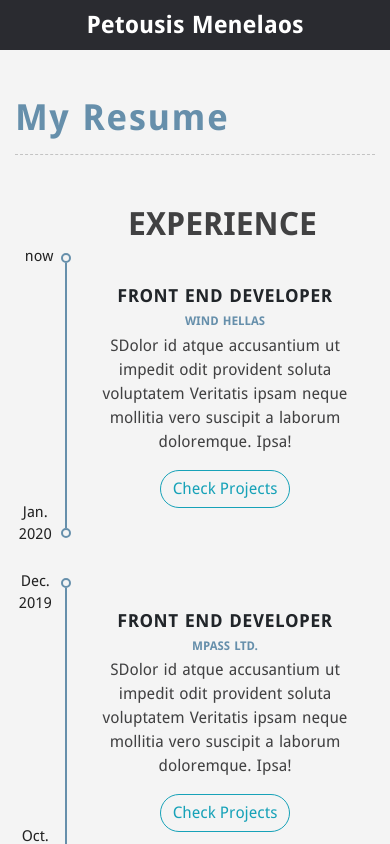
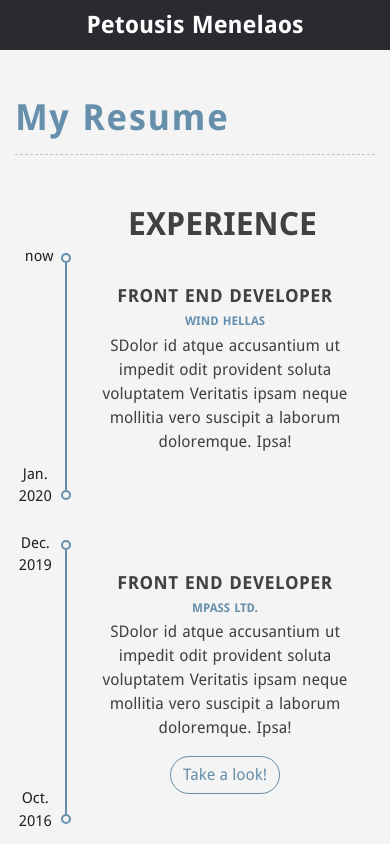
Before and after one commit to Harry80428/my_poirtfolio_new, a Nuxt app: page /resume in a window 390 px wide. Shown: the top 844 px of the page. Built offline with nearby package versions, Linux system fonts and the light colour scheme.

Commit message:
project Projection work

```diff
--- a/assets/styles/main.scss
+++ b/assets/styles/main.scss
@@ -22,6 +22,43 @@ p {
     color: $font-color;
 }
 
+ul {
+    padding: 0;
+    margin: 0;
+    list-style-type: none;
+}
+
+.title-underline {
+    font-family: "Droid Sans Bold";
+    font-size: 16px;
+    font-weight: 700;
+    letter-spacing: .5px;
+    border-bottom: 2px solid $main-color;
+    position: relative;
+    display: inline-block;
+    margin-right: 15px;
+    padding-bottom: 2px;
+    color: $font-color;
+    &:after {
+        content: ':';
+        position: absolute;
+        right: -10px;
+    }
+}
+
+.btn-outline-info {
+    color: $main-color;
+    border-color: $main-color;
+    &:hover {
+      color: #fff;
+      background-color: $main-color;
+      border-color: $main-color;
+    }
+    &:focus {
+        box-shadow: 0 0 0 0.2rem $main-color;
+    }
+}
+
 @font-face {
     font-family: "Droid Sans";
     src: url('~assets/fonts/droid-sans/DroidSans.eot'); /* IE9 Compat Modes */
--- a/components/AccordionItems.vue
+++ b/components/AccordionItems.vue
@@ -8,23 +8,27 @@
       aria-controls="collapse-item"
       @click="visible = !visible"
     >
-      Check Projects
+      Take a look!
     </b-button>
 
     <b-collapse id="collapse-item" v-model="visible" class="mt-2">
-      <b-card>I am collapsible content!</b-card>
+      <project-projection :projects="projects" @toggleView="visible = false" />
     </b-collapse>
   </div>
 </template>
 
 <script>
+import ProjectProjection from '~/components/ProjectProjection'
+
 export default {
   name: 'AccordionItems',
+  components: {
+    ProjectProjection
+  },
   props: {
-    index: {
-      type: Number,
-      required: true,
-      default: 0
+    projects: {
+      type: Array,
+      required: true
     }
   },
   data() {
--- /dev/null
+++ b/components/ProjectProjection.vue
@@ -0,0 +1,87 @@
+<template>
+  <div>
+    <ul>
+      <li v-for="(item, index) in projects" :key="index" class="text-left">
+        <div v-if="index !== 0" class="text-center dot">~</div>
+        <span class="title-underline">Name</span>{{ item. title }}
+
+        <template v-if="item.descr">
+          <br><span class="title-underline">Description</span>{{ item.descr }}
+        </template>
+
+        <template v-if="item.technology">
+          <br><span class="title-underline">Technology</span>
+          <span class="tech">#{{ item.technology }}</span>
+        </template>
+
+        <template v-if="item.customer">
+          <br><span class="title-underline">Customer</span>{{ item.customer }}
+        </template>
+
+        <template v-if="item.link">
+          <br><span class="title-underline">link</span>
+          <a :href="item.link" target="_blank">{{ item.link }}</a>
+        </template>
+      </li>
+    </ul>
+    <b-button
+      pill
+      variant="outline-info"
+      class="mt-3 collapse-btn"
+      @click="$emit('toggleView')"
+    >
+      Collapse ^
+    </b-button>
+  </div>
+</template>
+
+<script>
+export default {
+  name: 'ProjectProjection',
+  props: {
+    projects: {
+      type: Array,
+      required: true,
+      default: () => []
+    }
+  }
+}
+</script>
+
+<style lang="scss" scoped>
+$hashColor: rgba(102, 143, 171, 0.7);
+
+ul {
+    border: $main-color 1px dotted;
+    border-radius: 15px;
+    padding: 25px;
+    &> li {
+        margin: 20px 0;
+        font-family: "Droid Sans";
+        .dot {
+            color: $main-color;
+            font-size: 20px;
+        }
+        .tech {
+            border: $hashColor 1px solid;
+            color: $hashColor;
+            border-radius: 20px;
+            padding: 3px 6px;
+            word-break: break-word;
+        }
+        a {
+            color: $main-color;
+            word-break: break-word;
+        }
+    }
+}
+.collapse-btn {
+    border: none;
+}
+
+@media screen and (max-width: 767px) {
+    ul {
+        padding: 15px;
+    }
+}
+</style>
--- a/components/ResumeList.vue
+++ b/components/ResumeList.vue
@@ -18,7 +18,10 @@
           <span class="from">{{ item.from }}</span>
         </span>
 
-        <accordion-items :index="index" />
+        <accordion-items
+          v-if="item.projects && item.projects.length > 0"
+          :projects="item.projects"
+        />
 
       </li>
 
--- a/components/Sidebar.vue
+++ b/components/Sidebar.vue
@@ -125,10 +125,7 @@ $bg: #2a2b30;
         background-color: $main-color;
         margin: 0;
     }
-    nav.nav-menu ul {
-        margin: 0;
-        padding: 0;
-        & li {
+    nav.nav-menu ul li {
         font-size: 12px;
         letter-spacing: 1px;
         text-transform: uppercase;
@@ -148,7 +145,6 @@ $bg: #2a2b30;
                 font-size: 20px;
                 margin-right: 10px;
                 vertical-align: top;
-                }
             }
         }
     }
--- a/components/TypeLabel.vue
+++ b/components/TypeLabel.vue
@@ -1,7 +1,7 @@
 <template>
   <div class="text-left">
     <pre id="typewriter">
-<span class="var-highlight">const</span> MenePet = {
+<span class="var-highlight">const</span> menePet = {
     name: <span class="string-highlight">'Petousis Menelaos'</span>,
     type: <span class="string-highlight">'Front End Dev / Freelancer'</span>,
     location: <span class="string-highlight">'Athens, Greece'</span>,
--- a/layouts/default.vue
+++ b/layouts/default.vue
@@ -14,10 +14,10 @@ export default {
 </script>
 
 <style lang="scss">
-html {
-  font-family: -apple-system, BlinkMacSystemFont,
-    Arial, sans-serif;
+html, body {
+  font-family: Arial, sans-serif, -apple-system, BlinkMacSystemFont;
   background-color: $bg-color;
+  color: $font-color;
   font-size: 16px;
   word-spacing: 1px;
   -ms-text-size-adjust: 100%;
--- a/pages/about.vue
+++ b/pages/about.vue
@@ -27,13 +27,13 @@
             Personal Information
           </h3>
           <ul>
-            <li><span class="title">Name</span><span class="value">Petousis Menelaos</span></li>
-            <li><span class="title">Age</span><span class="value">{{ currentAge }} Years</span></li>
-            <li><span class="title">Residence</span><span class="value">Athens, Greece</span></li>
-            <li><span class="title">Address</span><span class="value">Vrilissia</span></li>
-            <li><span class="title">Email</span><span class="value">menepet@gmail.com</span></li>
-            <li><span class="title">Phone</span><span class="value">(+30) 693 222 57 60</span></li>
-            <li><span class="title">Freelance</span><span class="value">Available</span></li>
+            <li><span class="title-underline">Name</span><span class="value">Petousis Menelaos</span></li>
+            <li><span class="title-underline">Age</span><span class="value">{{ currentAge }} Years Old</span></li>
+            <li><span class="title-underline">Residence</span><span class="value">Athens, Greece</span></li>
+            <li><span class="title-underline">Address</span><span class="value">Vrilissia</span></li>
+            <li><span class="title-underline">Email</span><span class="value">menepet@gmail.com</span></li>
+            <li><span class="title-underline">Phone</span><span class="value">(+30) 693 222 57 60</span></li>
+            <li><span class="title-underline">Freelance</span><span class="value">Available</span></li>
           </ul>
           <b-button pill variant="outline-info" class="mt-3">
             Download Resume
@@ -63,30 +63,9 @@ export default {
 </script>
 
 <style lang="scss" scoped>
-ul {
-  padding: 0;
-}
 ul li {
     font-family: "Droid Sans";
     line-height: 1em;
     margin-bottom: 13px;
-    list-style: none !important;
-    .title {
-        font-family: "Droid Sans Bold";
-        font-size: 16px;
-        font-weight: 700;
-        letter-spacing: .5px;
-        border-bottom: 2px solid $main-color;
-        position: relative;
-        display: inline-block;
-        margin-right: 15px;
-        padding-bottom: 2px;
-        color: $font-color;
-        &:after {
-            content: ':';
-            position: absolute;
-            right: -10px;
-        }
-    }
 }
 </style>
--- a/pages/resume.vue
+++ b/pages/resume.vue
@@ -38,7 +38,109 @@ export default {
           descr: `SDolor id atque accusantium ut impedit odit provident
           soluta voluptatem Veritatis ipsam neque mollitia vero suscipit a laborum doloremque. Ipsa!`,
           from: 'Oct. 2016',
-          to: 'Dec. 2019'
+          to: 'Dec. 2019',
+          projects: [
+            {
+              title: 'Athens International Airport Custom E-shop Client & Admin Panel',
+              descr: `Online shop for customers (shops) of Athens Airport, in order to purchase
+                services and offers. Management of the data by the respective management,
+                based on Vue Element Admin`,
+              customer: 'Athens International Airport',
+              technology: 'VueJs',
+              link: ''
+            },
+            {
+              title: 'Piraeus Bank Gamification Platform (Excelixi SA)',
+              descr: `Platform for learning the characteristics and products of the Piraeus Bank Group
+                addressed to employees. Includes User Account creation and a betting system for
+                some games, the Group's products and services are updated`,
+              customer: 'Piraeus Bank - (Excelixi SA)',
+              technology: 'EmberJs',
+              link: 'https://www.mpass.gr/services/gamification'
+            },
+            {
+              title: 'Athens International Airport Lucky Lottery Kiosk',
+              descr: `Kiosk for redemption receipts from physical shops and the thermal printing coupons
+                with new gifts and services at the Athens Airport shops`,
+              customer: 'Athens International Airport',
+              technology: 'EmberJs',
+              link: 'https://www.mpass.gr/projects/your-lucky-bag-rewarding-campaign-athens-international-airport'
+            },
+            {
+              title: 'ERT Official Smart TV App',
+              descr: `Front End App with live streaming, VoD, Archives and TV menu implementation`,
+              customer: 'ERT',
+              technology: 'VueJs',
+              link: 'https://www.ert.gr/radiotileorasi/poiotita-zois-radiotileorasi/nea-efarmogi-smart-tv-gia-tin-ert/'
+            },
+            {
+              title: 'Pameodeon Smart TV App',
+              descr: `The PameOdeon app is the first VoD streaming service in Greece for Smart TV 2011-2013 platforms.
+                It is implemented and supported for Samsung Smart TV offering a complete home entertainment experience,
+                by providing viewers with Hollywood and Greek favorite black and white films in high resolution.
+                Movies are grouped by several categories such as genre, production country, etc.`,
+              customer: 'Pameodeon',
+              technology: 'VanillaJs',
+              link: 'https://www.samsung.com/gr/discover/tv-audio/pameodeon-video-on-demand/'
+            },
+            {
+              title: 'VTB Russia Bank Live Chat widget integration and Admin Panel',
+              descr: `Implement an addon widget for any site, along with the management track,
+                which included ready answers, sending emails for actions, and assigning conversations
+                by category`,
+              customer: 'VTB Group',
+              technology: 'MeteorJs',
+              link: ''
+            },
+            {
+              title: 'Athens International Airport Information | Passenger kiosk for Athens Airport',
+              descr: `Information on flights according to the passenger's boarding pass, shopping stores
+                and in-app search information.`,
+              customer: 'Athens International Airport',
+              technology: 'EmberJs',
+              link: ''
+            },
+            {
+              title: 'AB Vassilopoulos Web Mobile Games SPA',
+              descr: `Customer participation via Vassilopoulos card in games to increase their points
+                and earnings also from the internet browser `,
+              customer: 'AB Vassilopoulos',
+              technology: 'VueJs',
+              link: 'https://www2.ab.gr/games/'
+            },
+            {
+              title: 'Web & Android App for Greek Brewers customers',
+              descr: `Information panel for suppliers of EZ about the status of their orders`,
+              customer: 'Athenian Brewery',
+              technology: 'RequireJs',
+              link: ''
+            },
+            {
+              title: 'Truce Game App',
+              descr: `Developed for the International Olympic Truce Center, the mobile
+                application “Truce Game”, an interactive quiz. Athletes participating at the Nanjing
+                Youth Olympics, visited the IOTC booth, interacted with enthusiasm, and learned
+                information about the history of the Olympic Truce.`,
+              customer: 'IOTC, Samsung',
+              technology: 'Android',
+              link: 'https://www.mpass.gr/projects/truce-game-app'
+            },
+            {
+              title: 'ExplorIoT Android App',
+              descr: `Combined with the Company's BLE Sensors (Lux sensor) for the “ExplotIoT” campaign
+                at the Mobile World Congress 2016 International Exhibition in Barcelona`,
+              customer: '',
+              technology: 'Android',
+              link: 'https://www.mpass.gr/content/explorit'
+            },
+            {
+              title: 'Internship for one semester',
+              descr: ``,
+              customer: '',
+              technology: '',
+              link: ''
+            }
+          ]
         },
         {
           title: 'Android Developer',
@@ -47,7 +149,18 @@ export default {
           Energy (BLE) technology. Additionally, an app has been implemented and for
           people without the sense of vision.`,
           from: 'Oct. 2015',
-          to: 'Mar. 2016'
+          to: 'Mar. 2016',
+          projects: [
+            {
+              title: 'Indoor navigation, based on building',
+              descr: `Indoor navigation, based on building / floor plan and use of
+                 B.L.E. (Bluetooth Low Energy) beacons and the compass of the mobile
+                 device to locate / heading the user.`,
+              customer: 'Cosmote / OTE',
+              technology: 'Android',
+              link: ''
+            }
+          ]
         }
       ],
       education: [
```
Lines whose indentation alone changed are shown as unchanged.
